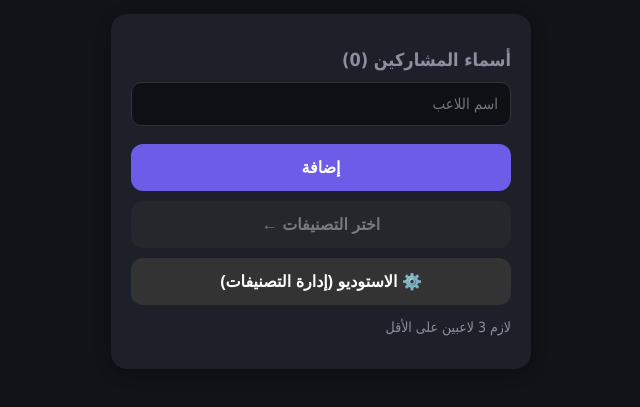
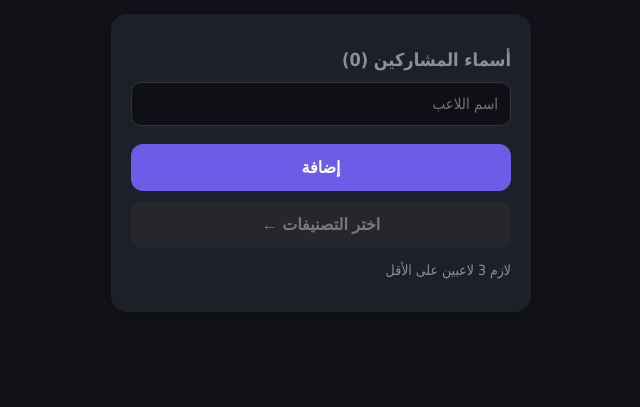
Before and after one commit to abahak2019-cmd/min-bara-alsalfa, a plain HTML site: page index.html in a window 1280 px wide. Shown: the part 71-478 px from the top of the page, without its empty margins (319-959 px from the left). Drawn offline with Linux system fonts and the light colour scheme.

Commit message:
Update index.html

```diff
--- a/index.html
+++ b/index.html
@@ -59,7 +59,7 @@ const BASE_CATS = {
 const DEFAULT_HINTS=["فكر بشكل عام بالتصنيف قبل ما تجاوب","حاول تربط كلامك بموضوع التصنيف","لا تذكر الكلمة أو جزء منها","فكر بشي قريب لها بنفس المجال","اربطها بموقف تستخدمها فيه","خلك غامض لكن منطقي"];
 const DECOYS={"بيتزا":["باستا","برغر","لازانيا","كاليزوني"],"كبسة":["مندي","مجبوس","برياني","مظبي"],"شاورما":["فلافل","كبدة","شيش طاووق","دونر"],"معجنات":["سمبوسة","فطاير","كرواسان","بقلاوة"],"تمر":["زبيب","مشمش مجفف","بلح","قمر الدين"],"قهوة عربية":["شاي","هيل","زعفران","قهوة تركية"],"مندي":["كبسة","مظبي","مجبوس","برياني"],"فلافل":["حمص","شاورما","كبة","سمبوسة"]};
 
-let canEdit=true;
+let canEdit=false;
 function loadCategories(){
   if(!canEdit)return JSON.parse(JSON.stringify(BASE_CATS));
   try{const saved=JSON.parse(localStorage.getItem('bs_categories_cache')||'null');return saved&&typeof saved==='object'?saved:JSON.parse(JSON.stringify(BASE_CATS))}
```
